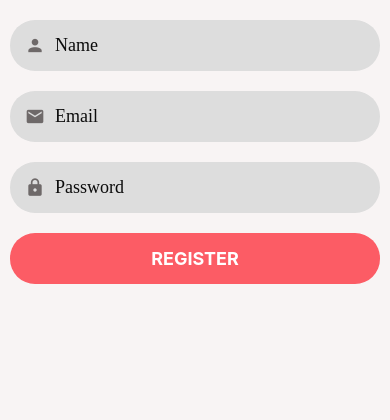
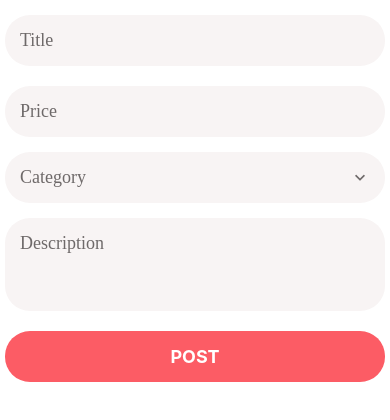
Before and after one commit to enoduarte/Done-with-it, a React Native app in the folder mobile/: screen / in a window 390 px wide. Shown: the top 420 px of the page. Built offline with nearby package versions, Linux system fonts and the light colour scheme.

Commit message:
created register and listing edit screen

```diff
--- a/mobile/App.js
+++ b/mobile/App.js
@@ -3,6 +3,7 @@ import { StyleSheet, StatusBar, SafeAreaView, View } from "react-native";
 
 import Login from "./app/screens/login";
 import Register from "./app/screens/register";
+import ListingEdit from "./app/screens/listingEdit";
 
 const cats = [
   { label: "Roupa", value: 1 },
@@ -16,7 +17,7 @@ export default function App() {
   return (
     <SafeAreaView style={styles.screen}>
       <View style={styles.screen}>
-        <Register />
+        <ListingEdit />
       </View>
     </SafeAreaView>
   );
@@ -26,8 +27,7 @@ const styles = StyleSheet.create({
   screen: {
     flex: 1,
     paddingTop: StatusBar.currentHeight,
-    backgroundColor: "#f8f4f4",
-    padding: 10,
+    backgroundColor: "#fff",
+    padding: 5,
   },
-  pad: { padding: 20 },
 });
--- a/mobile/app/components/appPicker.js
+++ b/mobile/app/components/appPicker.js
@@ -35,7 +35,12 @@ const AppPicker = ({
               style={styles.icon}
             />
           )}
-          <AppText style={styles.text}>
+          <AppText
+            style={[
+              styles.text,
+              { color: selectedItem ? null : colors.medium },
+            ]}
+          >
             {selectedItem?.label || placeholder}
           </AppText>
           <MaterialCommunityIcons
@@ -67,7 +72,7 @@ const AppPicker = ({
 
 const styles = StyleSheet.create({
   container: {
-    backgroundColor: "#ddd",
+    backgroundColor: colors.light,
     borderRadius: 25,
     flexDirection: "row",
     width: "100%",
@@ -77,7 +82,6 @@ const styles = StyleSheet.create({
   icon: { marginRight: 10 },
   text: {
     flex: 1,
-    color: colors.dark,
     fontSize: 18,
     fontFamily: Platform.OS === "android" ? "Roboto" : "Avenir",
   },
--- a/mobile/app/components/appTextInput.js
+++ b/mobile/app/components/appTextInput.js
@@ -14,13 +14,17 @@ const AppTextInput = ({ icon, ...others }) => (
         style={styles.icon}
       />
     )}
-    <TextInput style={styles.text} {...others} />
+    <TextInput
+      placeholderTextColor={colors.medium}
+      style={styles.text}
+      {...others}
+    />
   </View>
 );
 
 const styles = StyleSheet.create({
   container: {
-    backgroundColor: "#ddd",
+    backgroundColor: colors.light,
     borderRadius: 25,
     flexDirection: "row",
     width: "100%",
--- a/mobile/app/components/forms/appFormField.js
+++ b/mobile/app/components/forms/appFormField.js
@@ -2,7 +2,7 @@ import React from "react";
 import { useFormikContext } from "formik";
 
 import AppTextInput from "../appTextInput";
-import { ErrorMessage } from ".";
+import ErrorMessage from "./errorMessage";
 
 const AppFormField = ({ name, ...rest }) => {
   const { touched, errors, setFieldTouched, handleChange } = useFormikContext();
--- /dev/null
+++ b/mobile/app/components/forms/appFormPicker.js
@@ -0,0 +1,21 @@
+import React from "react";
+import AppPicker from "../appPicker";
+import { useFormikContext } from "formik";
+import ErrorMessage from "./errorMessage";
+
+function AppFormPicker({ name, ...rest }) {
+  const { errors, setFieldValue, touched, values } = useFormikContext();
+
+  return (
+    <>
+      <AppPicker
+        onSelectItem={(item) => setFieldValue(name, item)}
+        selectedItem={values[name]}
+        {...rest}
+      />
+      <ErrorMessage visible={touched[name]} error={errors[name]} />
+    </>
+  );
+}
+
+export default AppFormPicker;
--- a/mobile/app/components/forms/index.js
+++ b/mobile/app/components/forms/index.js
@@ -1,4 +1,5 @@
-export { default as AppForm } from "./AppForm";
+export { default as AppForm } from "./appForm";
 export { default as AppFormField } from "./appFormField";
+export { default as AppFormPicker } from "./appFormPicker";
 export { default as ErrorMessage } from "./errorMessage";
 export { default as SubmitButton } from "./submitButton";
--- /dev/null
+++ b/mobile/app/screens/listingEdit.js
@@ -0,0 +1,51 @@
+import React from "react";
+import * as Yup from "yup";
+
+import {
+  AppForm,
+  AppFormField,
+  SubmitButton,
+  AppFormPicker,
+} from "../components/forms";
+
+const validationSchema = Yup.object().shape({
+  title: Yup.string().required().min(1).label("Title"),
+  price: Yup.number().required().min(1).max(9999).label("Price"),
+  description: Yup.string().label("Description"),
+  cat: Yup.object().required().nullable().label("Category"),
+});
+
+const cats = [
+  { label: "Roupa", value: 1 },
+  { label: "Moveis", value: 2 },
+  { label: "Camera", value: 3 },
+];
+
+function ListingEdit() {
+  return (
+    <AppForm
+      initialValues={{ title: "", price: "", cat: null, description: "" }}
+      onSubmit={(values) => console.log(values)}
+      validationSchema={validationSchema}
+    >
+      <AppFormField maxLength={100} placeholder="Title" name="title" />
+      <AppFormField
+        maxLength={8}
+        keyboardType="numeric"
+        placeholder="Price"
+        name="price"
+      />
+      <AppFormPicker placeholder="Category" name="cat" items={cats} />
+      <AppFormField
+        maxLength={255}
+        multiline
+        numberOfLines={3}
+        placeholder="Description"
+        name="description"
+      />
+      <SubmitButton title="Post" />
+    </AppForm>
+  );
+}
+
+export default ListingEdit;
```
Also changed, not shown: mobile/app/components/forms/appForm.js (renamed from mobile/app/components/forms/AppForm.js).
